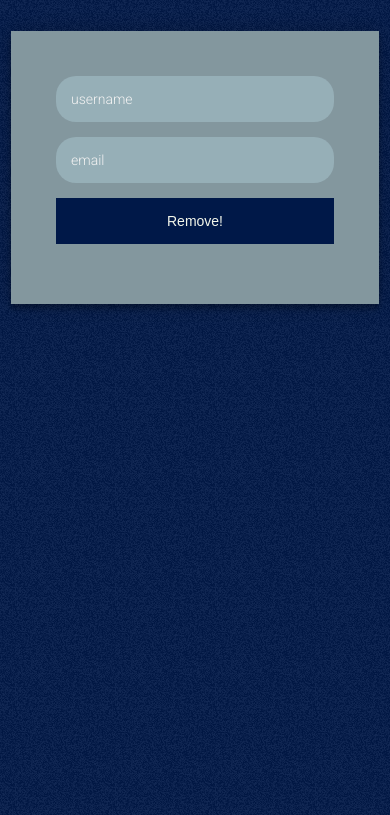
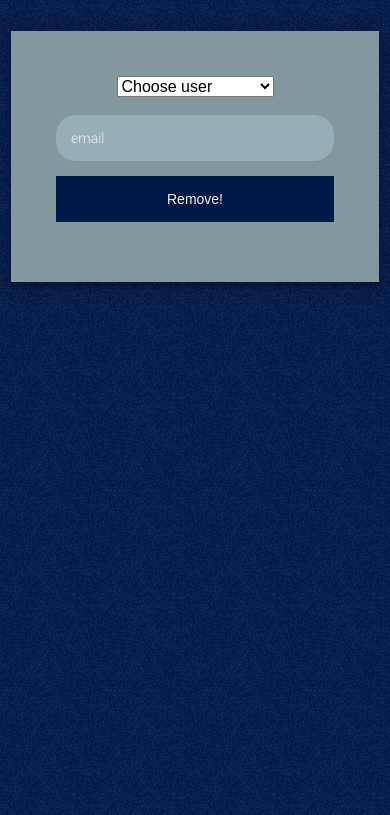
Before and after one commit to reed-college/nightbus, a Flask app: page /removeuser in a window 390 px wide. Shown: the part 85-900 px from the top of the page. Run offline with Flask 2, Linux system fonts and the light colour scheme; the visitor is signed in with stand-in values (Sample User, id 1); tables that the repository leaves empty hold one stand-in row (values such as "Sample post"); parts of the project's set-up code (start-up, migrations or seed data) failed here and were passed over.

Commit message:
no more bouncing bussie on mobile

```diff
--- a/nightbus-app/main.py
+++ b/nightbus-app/main.py
@@ -385,7 +385,10 @@ def set_password(token):
 @login_required('admin')
 def removeuser():
     if session['logged_in']:
-        return render_template('remove.html')
+            db = database.get_session()
+            drivers = db.query(schema.User).all()
+            db.close()
+            return render_template('remove.html', drivers = drivers)
     else:
         return redirect(url_for('adminlogin'))
 
--- a/nightbus-app/static/css/mobile.css
+++ b/nightbus-app/static/css/mobile.css
@@ -452,28 +452,14 @@ on index.html ***/
     height: 350px;
     width: 350px;
     margin-right: 15%;
-    -webkit-animation: mymove 1s infinite;
+
   }
   .dex-icon {
     margin-top: -50px;
     height: 350px;
     width: 350px;
     margin-right: 25%;
-    -webkit-animation: mymove 1s infinite;
-  }
-  @-webkit-keyframes mymove {
-    0% {
-      transform: translate3d(50px, 40px, 0px);
-      animation-timing-function: ease-in;
-    }
-    50% {
-      transform: translate3d(50px, 50px, 0px);
-      animation-timing-function: ease-out;
-    }
-    100% {
-      transform: translate3d(50px, 40px, 0px);
-    }
-  }
+
 
   /***  =========== Rider Page Schedule Tables  =========== ***/
 
--- a/nightbus-app/templates/remove.html
+++ b/nightbus-app/templates/remove.html
@@ -24,7 +24,15 @@
 		<form action="/remove" method="post">
 			<ul class="form-container login">
 				<li>
-					<input type="text" placeholder="username" name="username" required><br>
+					<span class="custom-dropdown custom-dropdown--white">
+					    <select class="custom-dropdown__select custom-dropdown__select--white">
+					    		<option value = "" disabled selected> Choose user </option>
+					                    {% for person in drivers %}
+					                    <option value = {{person.id}} >{{ person.firstname}} {{ person.lastname }}, ID: {{ person.id }}</option>
+					                    {% endfor %}
+					    </select>
+					</span>
+					<br><br>
 				</li>
 				<li>
 					<input type="text" placeholder="email" name="email" required><br>
```
